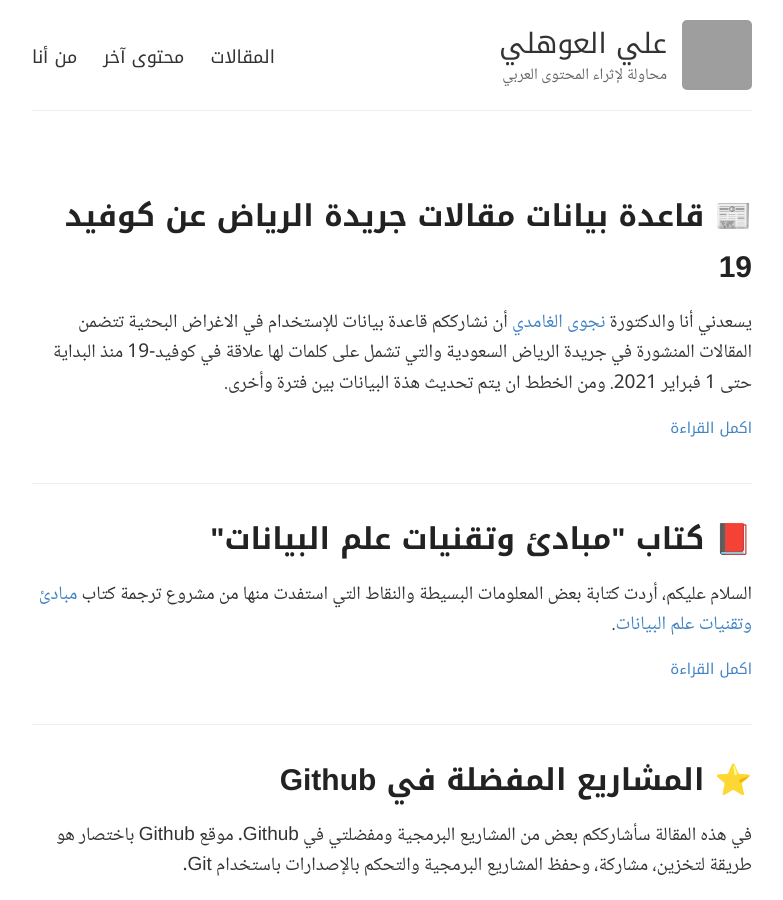
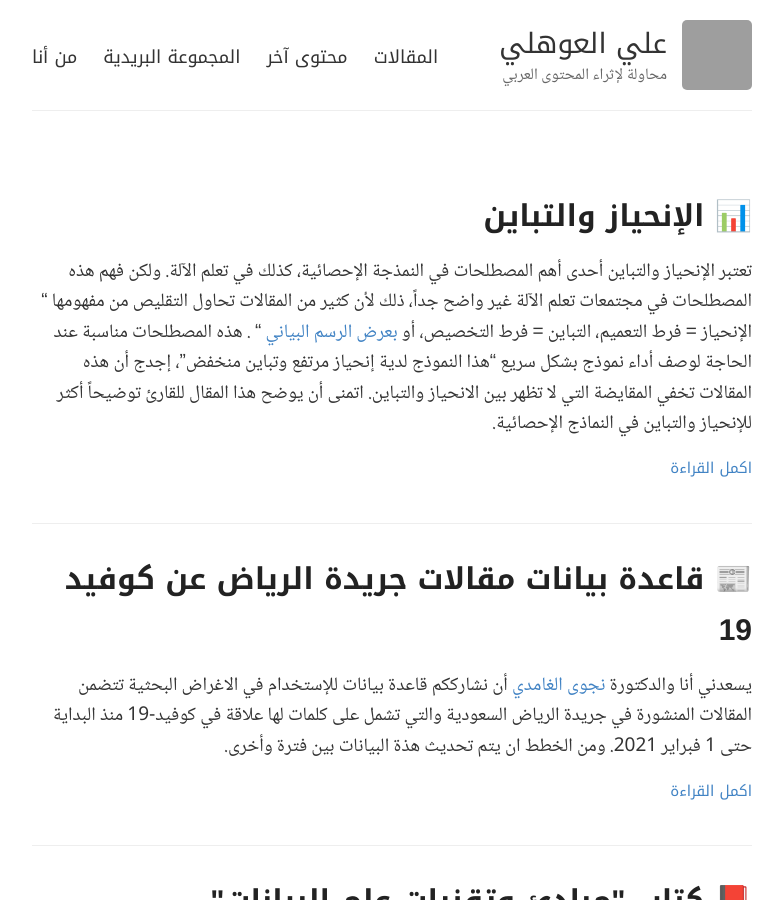
Before and after one commit to alioh/alioh.github.io, a Jekyll site: the page built from index.html, in a window 1280 px wide and 900 px high. Shown: the whole window, without its empty margins (248-1031 px from the left). Built offline with Jekyll 4.4.1, drawn with Linux system fonts in a browser that asks for light colours; part of the change alters nothing that is shown; grey boxes are pictures that could not be loaded.

Commit message:
new post

```diff
--- a/_layouts/default.html
+++ b/_layouts/default.html
@@ -47,6 +47,7 @@
           <nav>
             <a href="{{ site.baseurl }}/">المقالات</a>
             <a href="{{ site.baseurl }}/other">محتوى آخر</a>
+            <a href="https://www.getrevue.co/profile/alioh">المجموعة البريدية</a>
             <a href="{{ site.baseurl }}/about">من أنا</a>
           </nav>
         </header>
--- /dev/null
+++ b/_posts/2022-09-09-Bias-and-Variance.md
@@ -0,0 +1,174 @@
+---
+layout: post
+title: الإنحياز والتباين
+icon: 📊
+---
+
+تعتبر الإنحياز والتباين أحدى أهم المصطلحات في النمذجة الإحصائية، كذلك في تعلم الآلة. ولكن فهم هذه المصطلحات في مجتمعات تعلم الآلة غير واضح جداً، ذلك لأن كثير من المقالات تحاول التقليص من مفهومها " الإنحياز = فرط التعميم، التباين = فرط التخصيص، أو [بعرض الرسم البياني][bullseye] " . هذه المصطلحات مناسبة عند الحاجة لوصف أداء نموذج بشكل سريع "هذا النموذج لدية إنحياز مرتفع وتباين منخفض"، إجدج أن هذه المقالات تخفي المقايضة التي لا تظهر بين الانحياز والتباين. اتمنى أن يوضح هذا المقال للقارئ توضيحاً أكثر للإنحياز والتباين في النماذج الإحصائية.
+
+## النمذجة الإحصائية
+
+ظهر الإنحياز والتباين من مجال *النمذجة الإحصائية*. النمذجة الإحصائية هو المجال الذي يحاول وضع نموذج في بيانات مُجَمعة لهدف:
+- التنبؤ.
+- الفهم.
+
+***مثال***: بيانات [منازل بوستن][boston_housing] الشهيرة هي بيانات تم جمعها بواسطة خدمة التعداد السكاني في الولايات المتحدة في عام 1996. تحتوي على عدة متغيرات مثل: معدل الجريمة للفرد، عدد الغرف لكل مسكن، نسبة الشركات غير شركات التجزئة، والسعر.
+
+إذاأردت بناء نموذج لسعر المنازل، ستضع كل المتغيرات الأخرى كمتغيرات للنموذج وسعر المنزل هو المخرج الذي سيتم توقعه. إذا كان لدينا $p$ كعدد المتغيرات $X_{1},X_{2}, \ldots , X_{p}$ والمخرج هو $Y$، فيمكننا الإفتراض أن نموذج $Y$ بإستخدام $X$ يمكن تعريفة كالتالي:
+
+$$Y= f(X_{1},X_{2}, \ldots , X_{p}) + \epsilon $$
+
+في هذه المعادلة، لاحظ أنه الدالة $f(X)$ هنا ثابتة، أيضاً هناك $ \epsilon $ في المعادلة. هذة الإشارة تعني الخطأ. وهو الفرق بين القيمة التي توقعها النموذج والقيمة الحقيقة ويمكن أن يمثل اشياءً أخر مثل الضوضاء و العشوائية. المهم هنا هو أن $ \epsilon $ لا تعتمد على $ X $ ولديها متوسط يساوي صفر.
+
+إذا أردنا البدء ببناء نموذج لهذة البيانات، لن نستطيع الوصول لجميع نقاط البيانات (جميع نقاط البيانات يمكن تسميتها "المجتمع"). ولكن، لدينا فقط عينة محدودة من نقاط البيانات (تسمى "عينة"). هنا، لدينا عينة من 50 نقطة.
+
+
+[![](https://alioh.github.io/images/2022-09-09/population_vs_sample.png)](https://alioh.github.io/images/2022-09-09/population_vs_sample.png)
+
+
+لضبط النموذج على البيانات، من الأفضل البدء بشكل بسيط، ثم الإنتقال للمسائل المعقدة. هنا إستخدمت نموذج متعدد الحدود فيه $n$ هي أعلى قوة، البداية من $n=1$ (انحدار خطي) ثم الزيادة في قيمة $n$ حتى 10. جميع النماذج تُضبط للتقليل من الخطأ التربيعي المتوسط.
+
+
+[![](https://alioh.github.io/images/2022-09-09/model_fitting.png)](https://alioh.github.io/images/2022-09-09/model_fitting.png)
+
+
+## ما هو التباين؟
+
+لتعريف التباين ببساطة، ليست كُل العينات لديها نفس الصفات. عندما يكون لدينا عينتين مُختلفتين، فإننا سنبني نماذج مُختلفه قليلاً عن بعضها.
+
+
+[![](https://alioh.github.io/images/2022-09-09/variance.png)](https://alioh.github.io/images/2022-09-09/variance.png)
+
+<sub>تم إختيار خمسين عينة مختلفة من نفس مجتمع البيانات. تم ضبط كُل واحدة بإستخدام نموذج متعدد الحدود للدرجة الثالثة.</sub>
+
+هنا نقول أننا غيرنا في **مدخلات** النموذج. في الرسوم البيانية السابقة، كل النماذج متعددة الحدود من الدرجة الثالثة $X^3$. كل نموذج دُرب على عينات مختلفة من مجتمع البيانات.
+
+لنتخيل أننا أعدنا هذه العملية 100 مرة. بهذا الشكل ستكون النتيجة:
+
+
+[![](https://alioh.github.io/images/2022-09-09/variance_repeat.png)](https://alioh.github.io/images/2022-09-09/variance_repeat.png)
+
+
+هدف بناء النموذج هو التنبؤ. عندما نريد التنبؤ ب $Y$ بإستخدام النماذج لقيمة $X$ جديدة، سينتج لنا التالي:
+
+
+[![](https://alioh.github.io/images/2022-09-09/variance_predict.png)](https://alioh.github.io/images/2022-09-09/variance_predict.png)
+
+<sub>قيم متغيره لما تم التنبؤ به $Y$ (النقاط باللون الأزرق) بإستخدام النماذج المختلفة. الخط الرصاصي المتقطع هي القيمة $X$ التي إستخدمناها كمدخل للنموذج.</sub>
+
+
+بعض النماذج تتبنؤ بشكل مختلف جداً، ولكن بعضها يتنبؤ بشكل متسق وثابت. نقوم بتحديد إتساق وثبات النموذج بإستخدام **التباين**. إحصائياً، التباين للنموذج هو متوسط الانحراف التربيعي لجميع التنبؤات. كما ذُكر في [مقدمة في التعلم الإحصائي][Introduction to Statistical Learning]:
+
+    بشكل عام، الأساليب الإحصائية الأكثر مرونة لديها تباين عالي.
+
+
+## ما هو الإنحياز؟
+
+بعد ان بنينا أكثر من نموذج تنبؤ، نريد أيضاً معرفة المتوسط، أو القيمة المتوقعة من النموذج. هذا المتوسط يطلق عليه *القيمة المتوقعة* للتنبؤات. الإنحياز هو مدى اختلاف *القيمة المتوقعة* لكل التنبؤات عن *القيم الحقيقية*.
+
+
+[![](https://alioh.github.io/images/2022-09-09/bias.png)](https://alioh.github.io/images/2022-09-09/bias.png)
+
+<sub>الإنحياز هو المسافة بين القيم الحقيقية (المثلث البنفسجي) والقيم المتوقعة (الخط الأزرق). التباين هو مدى عرض النتائج المتوقعة (باللون الأحمر).</sub>
+
+
+الرسم البياني السابق يظهر طريقة قياس الإنحياز والتباين وكيف يتم إستخدام كُلِ منهما لوصف النماذج التي تكون فارطة بالتخصيص أو التعميم.
+
+- في نموذج الغنحدار الخطي ( $n=1$ )، المتوسط لنموذج التنبؤ مختلف جداً عن القيمة الحقيقة لـ $Y$. ايضاً عرض النموذج واسع جداً. لذا يمكننا القول أن نموذج الإنحدار الخطي لدية **إنحياز عالي** و **تباين عالي**.
+- في النموذج $n=7$، متوسط التنبؤ قريب جداً من القيمة الحقيقة لـ $Y$. ولكن، عرض النموذج واسع جداً. هنا يمكننا القول أن النموذج لدية **إنحياز منخفض** و **تباين عالي**.
+- في النماذج $n=2$ و $n=3$، الإنحياز والتباين منخفضان. الهدف في النماذج الإحصائية هي الوصول إلى نماذج لديها إنحياز وتباين منخفضة.
+
+
+## المقايضة بين الإنحياز والتباين
+
+كيف نعرف مدى صحة نتائج النموذج؟ يمكننا قياس الخطأ بين القيمة المتوقعة والقيمة الحقيقة، ثم جمعها وحساب متوسطها. بذلك، نصل إلى إنحياز نموذج التنبؤ. ولكن، سيؤثر ذلك بشكل عكسي، فإذا كان الإنحياز يساوي 0، ذلك يعني أن النموذج يتنبؤ بشكل شئ بشكل صحيح (بدون تباين) أو أن النموذج يتنبؤ بشكل خاطئ لكل القيم (تباين عالي). بدلاً من ذلك، نقوم بجمع إما القيمة المطلقة أو القيمة التربيعية للخطأ. القيمة التربيعية للخطأ هي الأفضل في كثير من الحالات كونها اسهل بالتنفيذ والوصول إلى النتائج. نطلق على ذلك متوسط الخطأ التربيعي (MSE):
+
+$$ MSE = \frac{\sum_{n} ( \hat f_{x_0} - f_{x_0} )^2}{n} $$
+
+إذا درست الإحصاء، فستعلم أن هذة المعادلة يطلق عليها القيمة المتوقعة لتربيع الخطأ. لدى القيمة المتوقعة بعض الخصائص التي يمكن استخدامها للوصول إلى متوسط الخطأ التربيعي. يمكن الوصول لشرح لها في [ويكيبيديا][wiki] أو [هذا المقال][mse].
+
+
+$$ MSE = var(\hat f_{x_0}) + (E[\hat f_{x_0}] - f_{x_0})^2 + var (\epsilon^2) $$
+$$ = var(\hat f_{x_0}) + bias(\hat f_{x_0})^2 + var (\epsilon^2) $$
+
+المصطلح $var (\epsilon^2)$ يقصد به الخطأ الغير قابل للإختزال. يحدد القيمة الدنيا للخطأ التربيعي المتوسط للنموذج.
+
+كتمرين رياضي، هل يمكنك حساب الخطأ الغير قابل للإختزال بمعرفتك بأن قيمة الخطأ بين $[-10, 10]$؟
+
+من الواضح أن قيمة متوسط الخطأ التربيعي تعتمد على مجموع و إنحياز نموذج التنبؤ. إذا قمنا برسم متوسط الخطأ التربيعي، التباين والإنحياز مع بعضها البعض للنماذج وقمنا بزيادة تعقيدها كل مره، سيظهر لنا رسم بياني على شكل حرف $U$ للخطأ التربيعي المتوسط. إختيار النموذج المثالي يعتمد على إختيار القيم المناسبة للإنحياز والتباين.
+
+
+[![](https://alioh.github.io/images/2022-09-09/degrees_of_polynomial.png)](https://alioh.github.io/images/2022-09-09/degrees_of_polynomial.png)
+
+
+هذا ما يطلق عليه - مقايضة الإنحياز والتباين. في مثالنا، يكون متوسط الخطأ التربيعي في قيمتة الدنيا عندما تكون $n=3$. يمكننا القول أن متعددة الحدود من الدرجة الثالثة هي أفضل نموذج يشابهة المجتمع الحقيقي للبيانات.
+
+
+### سؤال: ماذا سيحدث للإنحياز والتباين عند زيادة بيانات التدريب؟
+
+بشكل بديهي، عند زيادة عدد بيانات عينة التدريب، فأن نتائج النموذج ستكون أكثر دقة. لذا، سيكون تباين النموذج أقل عند زيادة عدد بيانات التدريب. ولكن على العكس، الإنحياز سيبقى كما هو. يعود ذلك إلى أن الإنحياز يتجه نحو المتوسط أياً كان عدد بيانات عينة التدريب. في الواقع، إذا كانت بيانات التدريب قليله جداً، فأنها ستأثر على إنحياز النموذج لأن الزيادة في عدد البيانات سيجعل نتائج التنبؤ أفضل.
+
+### سؤال: ماذا سيحدث للإنحياز والتباين عند إضافة قيمة غير متغيرة للنموذج؟
+
+بكل بساطة، يقيس التباين مدى عرض تنبؤات النموذج. عند إضافة قيمة ثابتة، فأن التوزيع سيبقى مثل ما هو وتبقى قيمة التباين كما هي. على عكس ذلك، الإنحياز سيتغير إلى إتجاه القيمة الغير متغيرة. [مثال][constat_term].
+
+
+## الإستعمالات
+
+حتى الآن، اتمنى أن تكون وصلت لك فكرة الإنحياز والتباين. بالأخص، سبب إستخدامها الدائم لوصف أداء النماذج. قد تتسائل ما إذا كانا فقط كلمات لوصف اداء النماذج دون أهمية نظرية أو عملية. هنا، سأشرح لك تطبيق الإنحياز والتباين على التحقق المتقاطع "Cross-Validation".
+
+## التحقق المتقاطع
+
+يعتبر التحقق المتقاطع أحد أشهر الطرق لتقييم أداء النموذج، في العادة، لتقييم أداء النموذج، نقوم بتقيم البيانات إلى بيانات تدريب وبيانات إختبار، نعدل من مدخلات النموذج بإستخادم بيانات التدريب ثم نستخرج النتائج بناءًا على بيانات الإختبار. لكن، إذا كان حجم البيانات لدينا قليل، يمكنك تدريب النموذج أكثر من مره بتوزيع البيانات إلى مجموعات صغيرة. ويكون التقييم النهائي للنموذج بناءًا على جميع التقييمات السابقة التي تمت على مجموعات بيانات الإختبار. عند النظر إلى طريقة استخراج العينات، يمكنك معرفة علاقة ذلك مع تباين النموذج. هدفنا هو إيجاد النموذج ذو أقل قيمة لمتوسط الخطأ التربيعي على بيانات تدريب إختبار جديد، لذا هل سيساعد التحقق المتقاطع على بعض ذلك؟
+
+أولاً، لنأخذ طريقة إختبار النموذج بإستخدام مجموعة اختبار واحدة ([LOOCV][loocv])، في هذة الطريقة، بيانات الإختبار عبارة عن مجموعة واحد فقط، وبيانات التدريب هي باقي البيانات. يتم تدريب النموذج بشكل متكرر بعد $n-1$ مره، في المعادلة $n$ هي عدد البيانات. التقييم النهائي للنموذج هو متوسط جميع بيانات التدريب.
+
+بشكل مباشر، يمكنك ملاحظة فوائد طريقة LOOCV عكس الطريقة البسيطة لتقسيم البيانات إلى بيانات تدريب واختبار بدون تحقق متقاطع. إذا كانت عينة البيانات جيدة، فأن اخذ العينات بشكل متكرر من بيانات التدريب سيكون نتائجة مشابه لأخذ العينات من مجتمع البيانات الحقيقي. ولكن الفرق الملاحظ هو أنه عند تطريق LOOCV، جميع عينات التدريب ستتداخل على بعضها البعض. هذا التداخل سينتج تباين عالي للنموذج.
+
+
+للتقليل من التباين، هناك طريقة أخرى يمكن إستخدامها يطلق عليها التحقق المتقاطع بإستخدام [K-Flod][kflod]. فيها، يتم تقسيم العينة إلى عدد متساوي $k$. فيها بيانات الإختبار مجموعة واحدة والباقي بيانات تدريب. يتم تدريب النموذج بعدد $k$ مره، في كل مره يتم تغير مجموعة بيانات الإختبار.
+
+
+[![](https://alioh.github.io/images/2022-09-09/kfold2.png)](https://alioh.github.io/images/2022-09-09/kfold2.png)
+[المصدر][kfold2]
+
+بالمقارنة مع LOOCV، طريقة K-flod بإمكانها إيجاد نماذج بتباين منخفض، ولكن بإنحياز مرتفع.
+
+
+[![](https://alioh.github.io/images/2022-09-09/loocv_vs_kflod.png)](https://alioh.github.io/images/2022-09-09/loocv_vs_kflod.png)
+
+<sub>نتيجة متوسط الخطأ التربيعي بإستخدام التحقق المتقاطع LOOCV و K-Fold على بيانات الإختبار.</sub>
+
+
+مدى فائدة إستخدام التحقق المتقاطع لإختيار أفضل النماذج؟ هنا، سنحاول أختيار أفضل قوة لمتعددة حدود بإستخدام التحقق المتقاطع K-Fold ( $K=10$ ). نتائج LOOCV كانت أفضل عند القوة 6 بينما كانت أفضل قوة لـ K-Fold عند الرقم 3. إذا أردنا أن لا يكون نموذجنا فارط بالتخصيص على بيانات التدريب، فسنختار النموذج الأبسط عند $n=3$.
+
+
+## النتيجة
+
+أتمنى أن هذا المقال ساعدك على فهم المزيد عن ما وراء فكرة الإنحياز والتباين. من هنا وصاعداً، عند التفكير بإنحياز وتباين النموذج، يمكنك مباشرة البدء بتطبيق المبادئ الأولى والأساسية لإختيار القيم المناسبة للنموذج.
+
+يمكنك التجربة والتعديل على الرسوم البيانية الموجودة في هذا المقال [هنا][github].
+
+جميع الصور والبيانات المستخدمة (عدا أن تم ذكر مصدر لها) انشأت بواسطة الكاتب.
+
+
+## مراجع
+
+James, Gareth, et al. An introduction to statistical learning. Vol. 112. New York: springer, 2013.
+
+
+--------------------------------------------------------
+
+نُقل بتصرف، [مصدر][source] المقالة.
+
+[bullseye]: https://alioh.github.io/images/2022-09-09/bullseye.png
+[boston_housing]: https://www.cs.toronto.edu/~delve/data/boston/bostonDetail.html
+[Introduction to Statistical Learning]: https://www.statlearning.com/
+[source]: https://towardsdatascience.com/a-visual-understanding-of-bias-and-variance-66179f16be32
+[wiki]: https://towardsdatascience.com/
+[mse]: https://en.wikipedia.org/wiki/Bias%E2%80%93variance_tradeoff#Derivationbias-variance-decomposition-101-a-step-by-step-computation-9d5f3694877
+[constat_term]: https://alioh.github.io/images/2022-09-09/constat_term.png
+[loocv]: https://machinelearningmastery.com/loocv-for-evaluating-machine-learning-algorithms/
+[kflod]: https://machinelearningmastery.com/k-fold-cross-validation/
+[kfold2]: https://bradleyboehmke.github.io/HOML/process.html
+[github]: https://github.com/alioh/Bias-and-Variance/blob/main/Bias-variance%20tradeoff.ipynb
```
Also changed, not shown: images/2022-09-09/bias.png (added), images/2022-09-09/bullseye.png (added), images/2022-09-09/constat_term.png (added), images/2022-09-09/degrees_of_polynomial.png (added), images/2022-09-09/kfold.png (added), images/2022-09-09/kfold2.png (added), images/2022-09-09/loocv_vs_kflod.png (added), images/2022-09-09/model_fitting.png (added), images/2022-09-09/population_vs_sample.png (added), images/2022-09-09/variance.png (added), images/2022-09-09/variance_predict.png (added), images/2022-09-09/variance_repeat.png (added).
